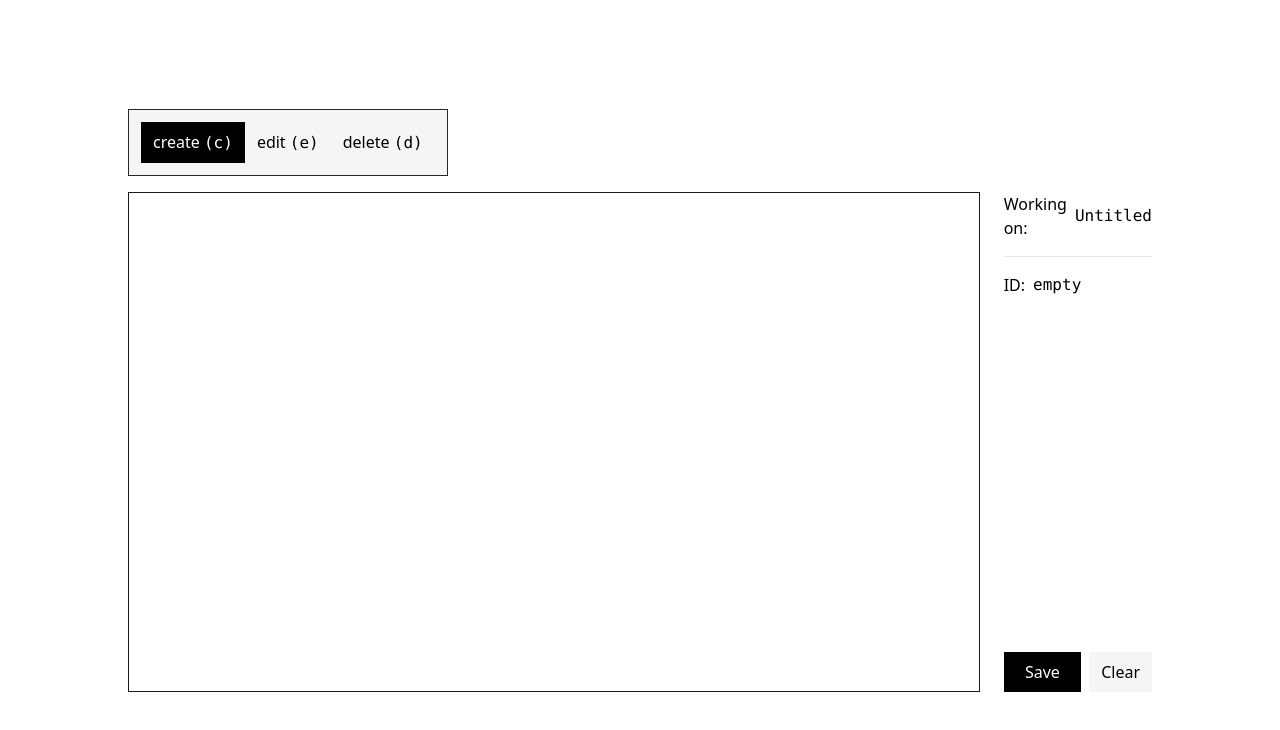
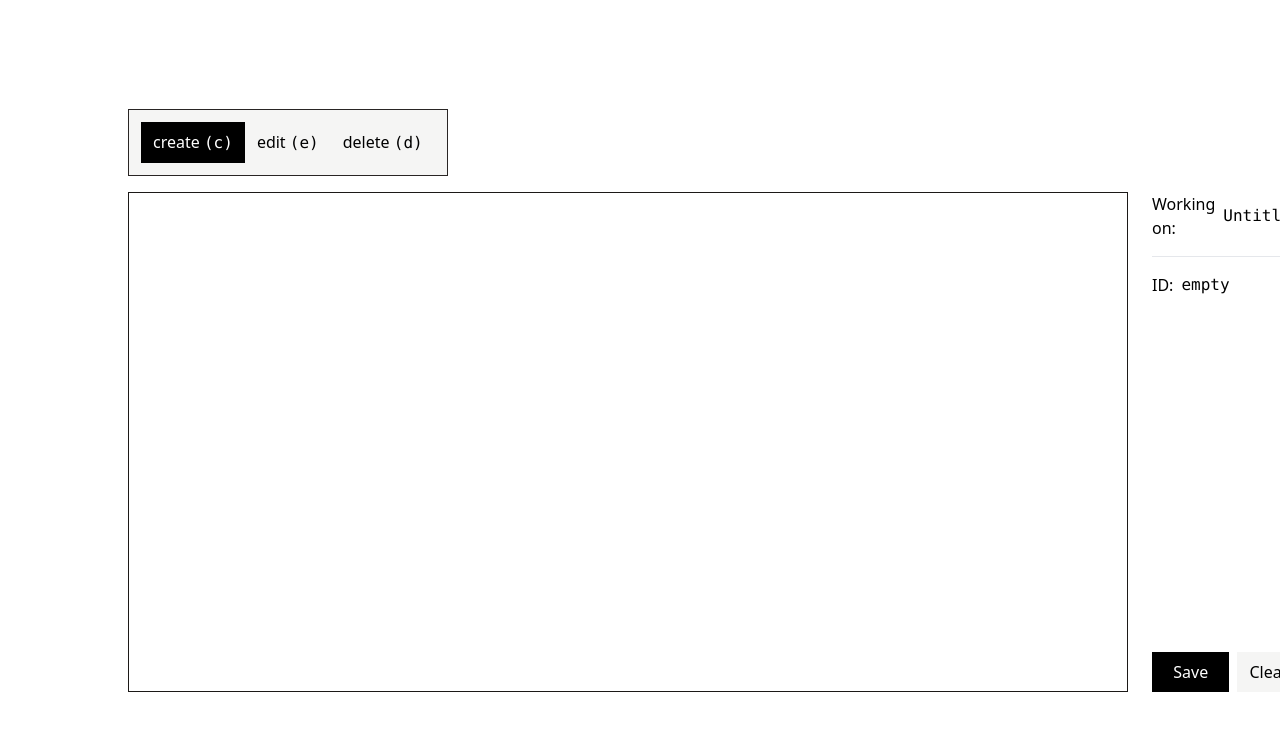
Before and after one commit to HuriHuchi/map-editor-poc, a React (Vite) app: page / in a window 1280 px wide. Shown: the top 730 px of the page. Built offline with nearby package versions, Linux system fonts and the light colour scheme.

Commit message:
update README.md

```diff
--- a/src/components/Editor/Editor.tsx
+++ b/src/components/Editor/Editor.tsx
@@ -14,7 +14,7 @@ const Container = forwardRef<HTMLDivElement, ContainerProps>(({ children, ...pro
   return (
     <div
       className={cn(
-        'border border-stone-900 min-h-[500px] w-[1000px]',
+        'border border-stone-900 min-h-[500px] flex-1 lg:min-w-[1000px]',
         mode === 'create' ? 'cursor-crosshair' : 'cursor-default',
       )}
       ref={ref}
```
Also changed, not shown: 1 other file (tests, documents, lock files or other folders).
